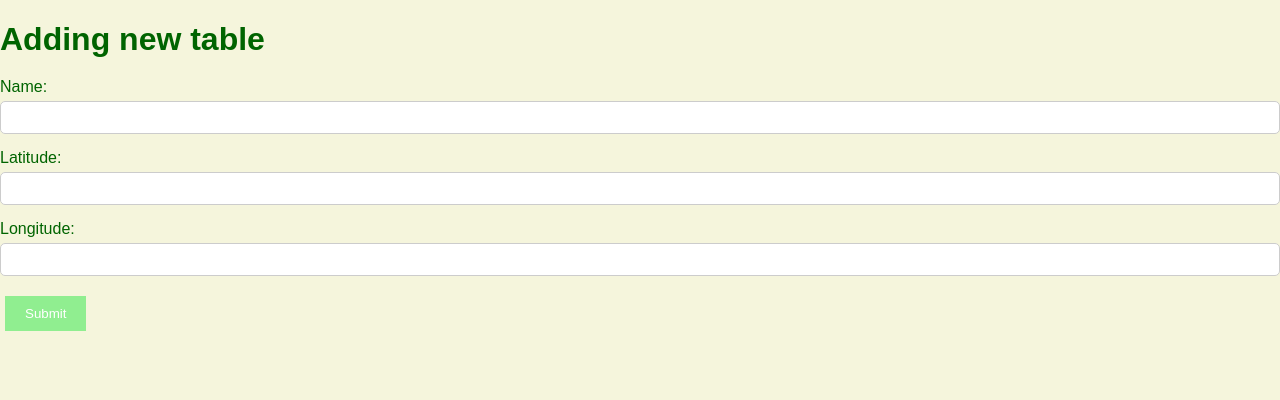
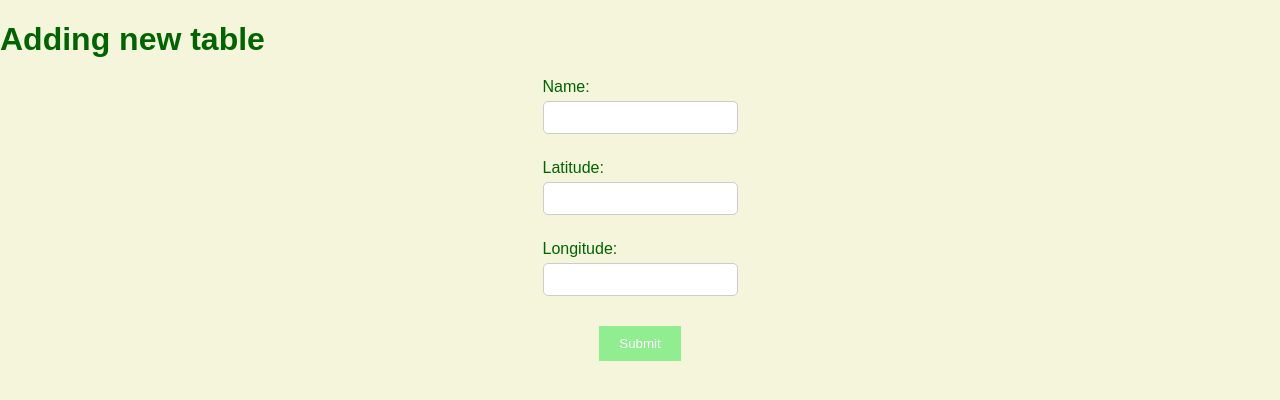
Before and after one commit to ping-V-pong-A/ping_Map_Play_pong, a React (Vite) app in the folder client/: page /tables/new in a window 1280 px wide. Shown: the top 400 px of the page. Built offline with nearby package versions, Linux system fonts and the light colour scheme.

Commit message:
:recycle: refactor: NewTableForm.scss corrected

```diff
--- a/client/src/pages/NewTable/NewTableForm.scss
+++ b/client/src/pages/NewTable/NewTableForm.scss
@@ -42,3 +42,18 @@ button[type="submit"] {
 button[type="submit"]:hover {
     background-color: forestgreen;
 }
+
+form {
+    display: flex;
+    flex-direction: column;
+    align-items: center;
+}
+
+label {
+    text-align: left;
+    margin-right: 10px;
+}
+
+input {
+    margin-bottom: 10px;
+}
```
